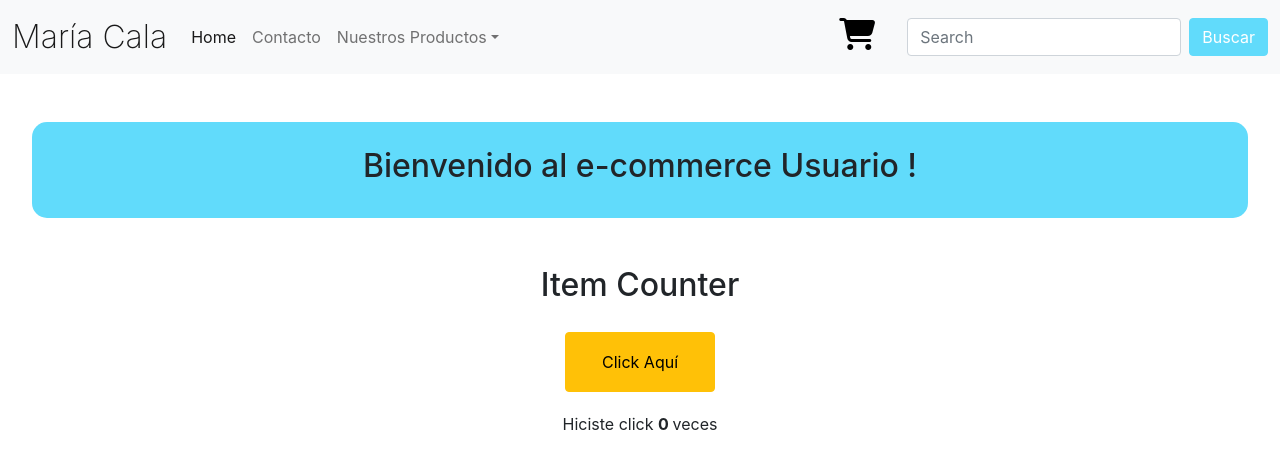
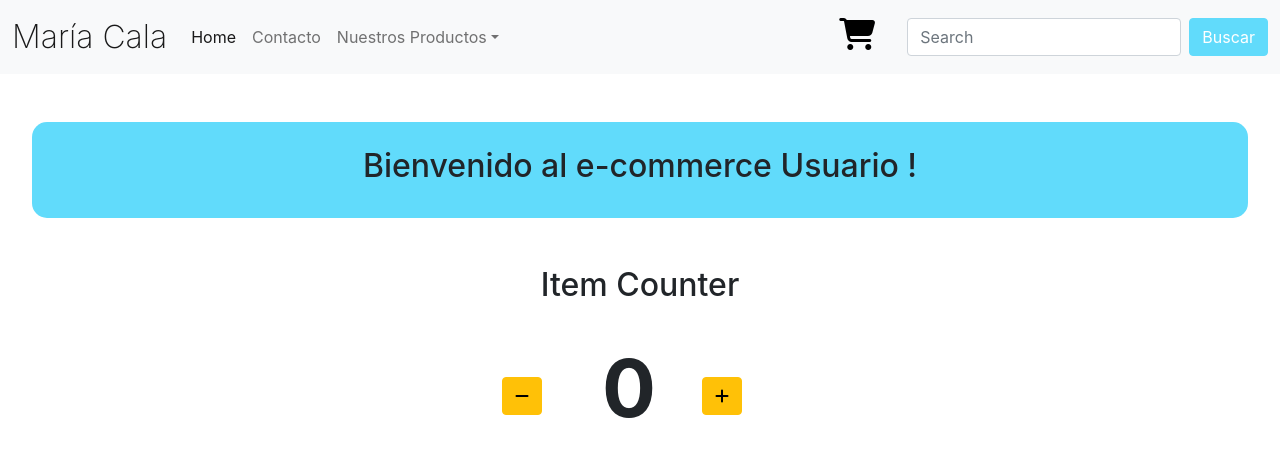
Before and after one commit to Juani-Rivero/maria-cala-react-rivero, a React (Create React App) app: page /itemcount in a window 1280 px wide. Shown: the top 468 px of the page. Built offline with nearby package versions, Linux system fonts and the light colour scheme.

Commit message:
agregado boton (-) item counter

```diff
--- a/public/style.css
+++ b/public/style.css
@@ -38,10 +38,8 @@ h2 {
   width: 300px;
 }
 
-.btn-count {
-  height: 60px;
-  width: 150px;
-  margin: 20px 0;
+.count {
+  font-size: 5em;
 }
 
 /*# sourceMappingURL=style.css.map */
--- a/src/App.js
+++ b/src/App.js
@@ -3,6 +3,7 @@ import "./App.css";
 import Navbar from "./components/NavBar/NavBar";
 import ItemListContainer from "./components/ItemListContainer/ItemListContainer";
 import ItemCount from "./components/ItemCount/ItemCount";
+import Poke from "./components/Poke/Poke";
 
 function App() {
   return (
--- a/src/components/ItemCount/ItemCount.js
+++ b/src/components/ItemCount/ItemCount.js
@@ -5,9 +5,20 @@ function ItemCount() {
 
   return (
     <div className="container item-count">
+      <div className="row mb-3">
         <h2>Item Counter</h2>
-        <button onClick={() => setCount(count + 1)} className="btn btn-warning btn-count">Click Aquí</button>
-      <p>Hiciste click <b> {count} </b> veces</p>
+      </div>
+      <div className="row">
+        <div className="col d-flex align-items-center">
+          <a onClick={() => setCount(count - 1)} className="btn btn-warning btn-count"><i class="fas fa-minus"></i></a>
+        </div>
+        <div className="col d-flex align-items-center">
+          <p className="count"><b>{count}</b></p>
+        </div>
+        <div className="col d-flex align-items-center">
+          <a onClick={() => setCount(count + 1)} className="btn btn-warning btn-count"><i class="fas fa-plus"></i></a>
+        </div>
+      </div>
     </div>
   );
 }
--- a/src/components/ItemCount/ItemCount.scss
+++ b/src/components/ItemCount/ItemCount.scss
@@ -3,8 +3,6 @@
     width: 300px;
 }
 
-.btn-count {
-    height: 60px;
-    width: 150px;
-    margin: 20px 0;
+.count {
+    font-size: 5em;
 }
--- /dev/null
+++ b/src/components/Poke/Poke.js
@@ -0,0 +1,29 @@
+import React, { useState } from 'react';
+
+function Poke() {
+    const [poke, setPoke] = React.useState([]);
+
+    React.useEffect(()=> {
+        const url = 'https://pokeapi.co/api/v2/pokemon?limit=20';
+        fetch(url).then((response)=>{
+            if (response.ok){
+                return response.json();
+            }else {
+                throw response;
+            }
+        })
+        .then((data) => setPoke(data.results))
+        .catch((error)=> console.log('Se rompio todo'));
+    }, [])
+    return(
+        <div>
+            {poke?.map(pokemon => {
+                return(
+                    <h5>{pokemon.name}</h5>
+                );
+            })}
+        </div>
+    )
+}
+
+export default Poke;
```
Also changed, not shown: 1 other file (tests, documents, lock files or other folders).
